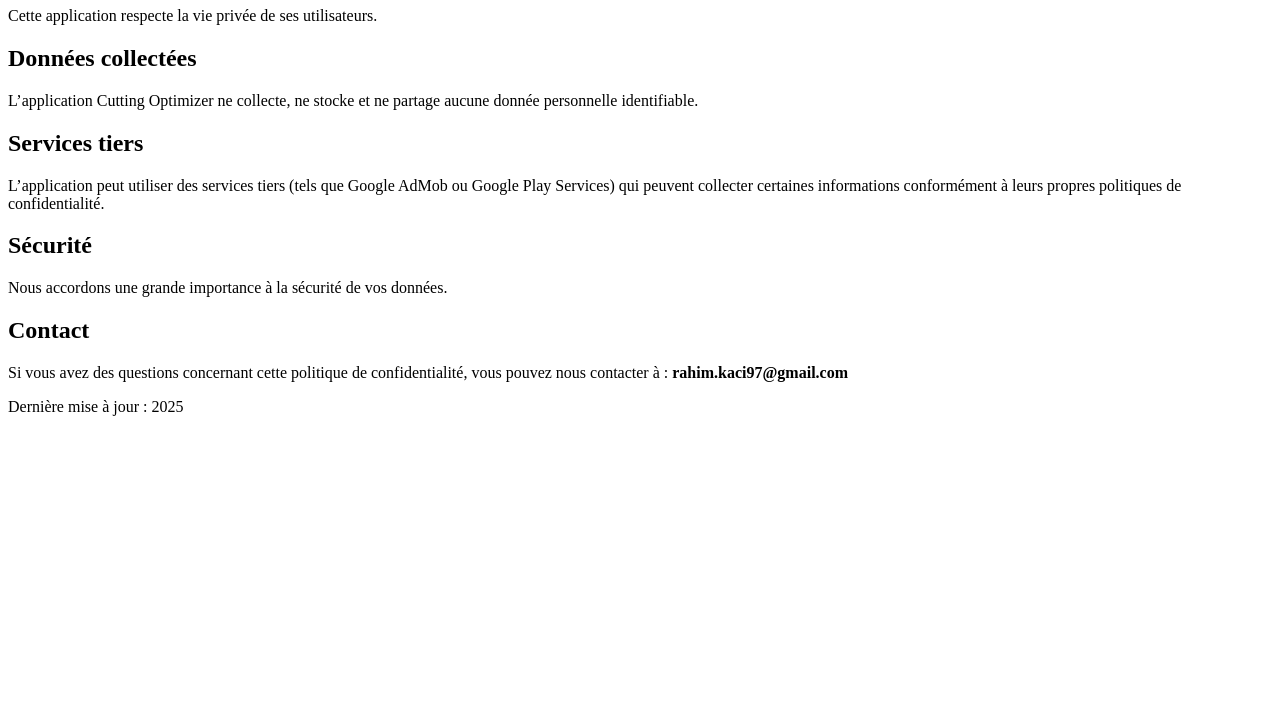
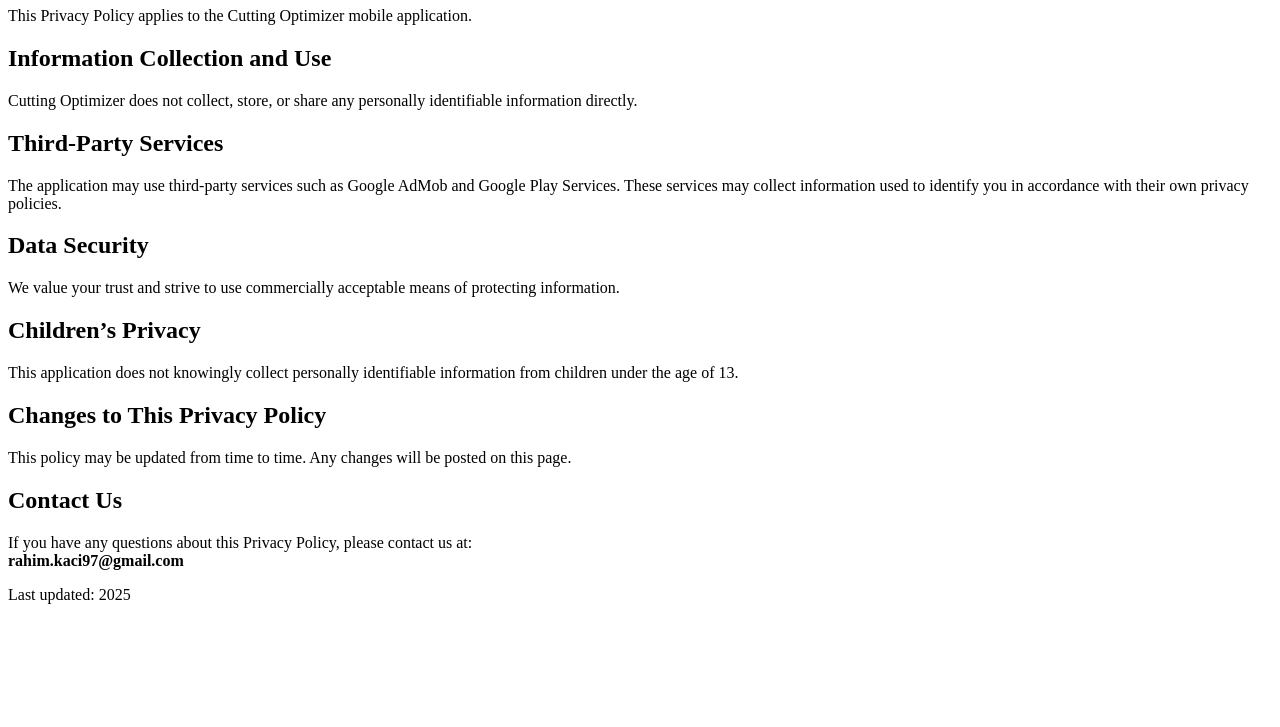
Before and after one commit to rahim16ou/cutting_optimizer, a plain HTML site: page privacy-policy.html in a window 1280 px wide. Shown: the part 73-800 px from the top of the page. Drawn offline with Linux system fonts and the light colour scheme.

Commit message:
Update privacy-policy.html

```diff
--- a/privacy-policy.html
+++ b/privacy-policy.html
@@ -1,26 +1,48 @@
 <!DOCTYPE html>
-<html lang="fr">
+<html lang="en">
 <head>
     <meta charset="UTF-8">
-    <title>Politique de confidentialité</title>
+    <title>Privacy Policy</title>
 </head>
 <body>
-<h1>Politique de confidentialité</h1>
 
-<p>Cette application respecte la vie privée de ses utilisateurs.</p>
+<h1>Privacy Policy</h1>
 
-<h2>Données collectées</h2>
-<p>L’application Cutting Optimizer ne collecte, ne stocke et ne partage aucune donnée personnelle identifiable.</p>
+<p>This Privacy Policy applies to the Cutting Optimizer mobile application.</p>
 
-<h2>Services tiers</h2>
-<p>L’application peut utiliser des services tiers (tels que Google AdMob ou Google Play Services) qui peuvent collecter certaines informations conformément à leurs propres politiques de confidentialité.</p>
+<h2>Information Collection and Use</h2>
+<p>
+Cutting Optimizer does not collect, store, or share any personally identifiable information directly.
+</p>
 
-<h2>Sécurité</h2>
-<p>Nous accordons une grande importance à la sécurité de vos données.</p>
+<h2>Third-Party Services</h2>
+<p>
+The application may use third-party services such as Google AdMob and Google Play Services.
+These services may collect information used to identify you in accordance with their own privacy policies.
+</p>
 
-<h2>Contact</h2>
-<p>Si vous avez des questions concernant cette politique de confidentialité, vous pouvez nous contacter à : <b>rahim.kaci97@gmail.com</b></p>
+<h2>Data Security</h2>
+<p>
+We value your trust and strive to use commercially acceptable means of protecting information.
+</p>
 
-<p>Dernière mise à jour : 2025</p>
+<h2>Children’s Privacy</h2>
+<p>
+This application does not knowingly collect personally identifiable information from children under the age of 13.
+</p>
+
+<h2>Changes to This Privacy Policy</h2>
+<p>
+This policy may be updated from time to time. Any changes will be posted on this page.
+</p>
+
+<h2>Contact Us</h2>
+<p>
+If you have any questions about this Privacy Policy, please contact us at:
+<br><b>rahim.kaci97@gmail.com</b>
+</p>
+
+<p>Last updated: 2025</p>
+
 </body>
 </html>
```
